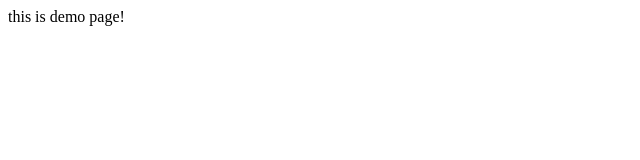
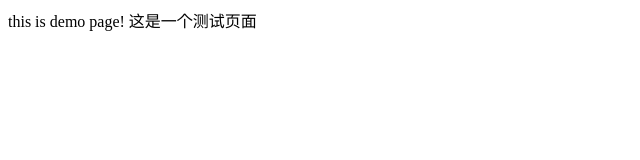
Before and after one commit to jxdz086465/git_demo, a plain HTML site: page index.html in a window 1280 px wide. Shown: the whole page, without its empty margins (0-640 px from the left). Drawn offline with Linux system fonts and the light colour scheme.

Commit message:
添加了中文

```diff
--- a/index.html
+++ b/index.html
@@ -6,5 +6,6 @@
 </head>
 <body>
     this is demo page!
+    这是一个测试页面
 </body>
 </html>
```
